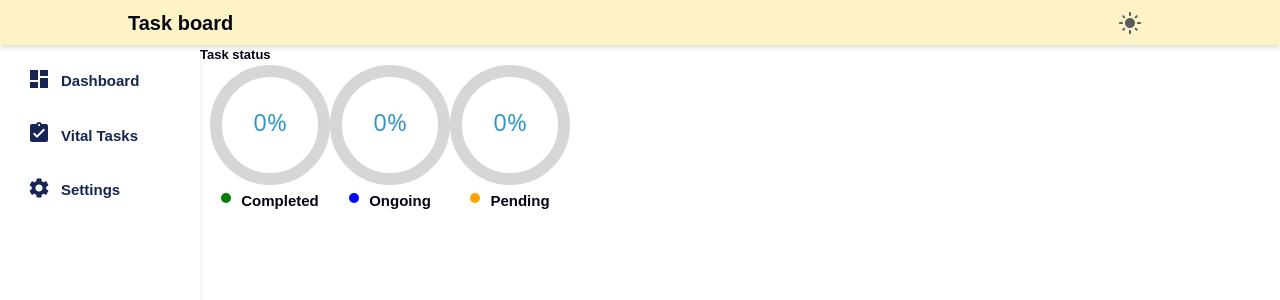
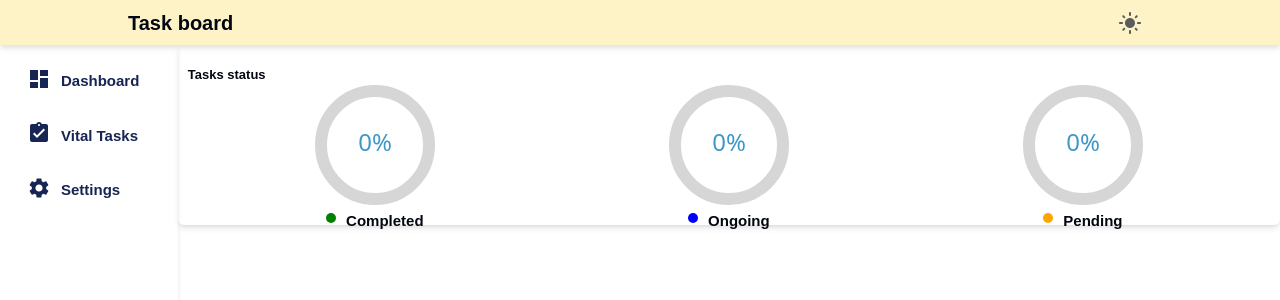
Before and after one commit to Biokes/task-management-app, a React (Create React App) app: page / in a window 1280 px wide. Both pictures are taken after a click on the element "Dashboard". Shown: the top 300 px of the page. Built offline with nearby package versions, Linux system fonts and the light colour scheme.

Commit message:
added task status

```diff
--- a/src/components/layouts/dashboard.tsx
+++ b/src/components/layouts/dashboard.tsx
@@ -4,16 +4,16 @@ import Progress from "./progress";
 export default function Dashboard() {
 
 
-
     return (
-        <div className={'w-full'}>
-            <p>Task status</p>
+        <div className={'w-[100%] p-[20px_10px] shadow-md rounded-md'}>
+            <div>
+                <p>Tasks status</p>
+            </div>
             <div className={'flex justify-around w-full px-[10px]'}>
                 <Progress percent={0} text={'completed'} color={'green'}/>
                 <Progress percent={0} text={'ongoing'} color={'blue'}/>
                 <Progress percent={0} text={'pending'} color={'orange'}/>
             </div>
-
         </div>
     )
 }
--- a/src/components/layouts/hero.tsx
+++ b/src/components/layouts/hero.tsx
@@ -29,7 +29,7 @@ export default function Hero() {
     }
     function RightBar(props: {component: ReactNode}){
         return (
-            <div>
+            <div className={'w-full'}>
                 {props.component}
             </div>
 
--- a/src/components/layouts/progress.tsx
+++ b/src/components/layouts/progress.tsx
@@ -11,7 +11,5 @@ export default function Progress(props:{percent:number,text:string, color:string
                 <p className={'capitalize text-[11px] md:text-[15px] font-[650] text-nowrap mt-[5px]'}>{props.text}</p>
             </div>
         </div>
-
     )
-
 }
```
